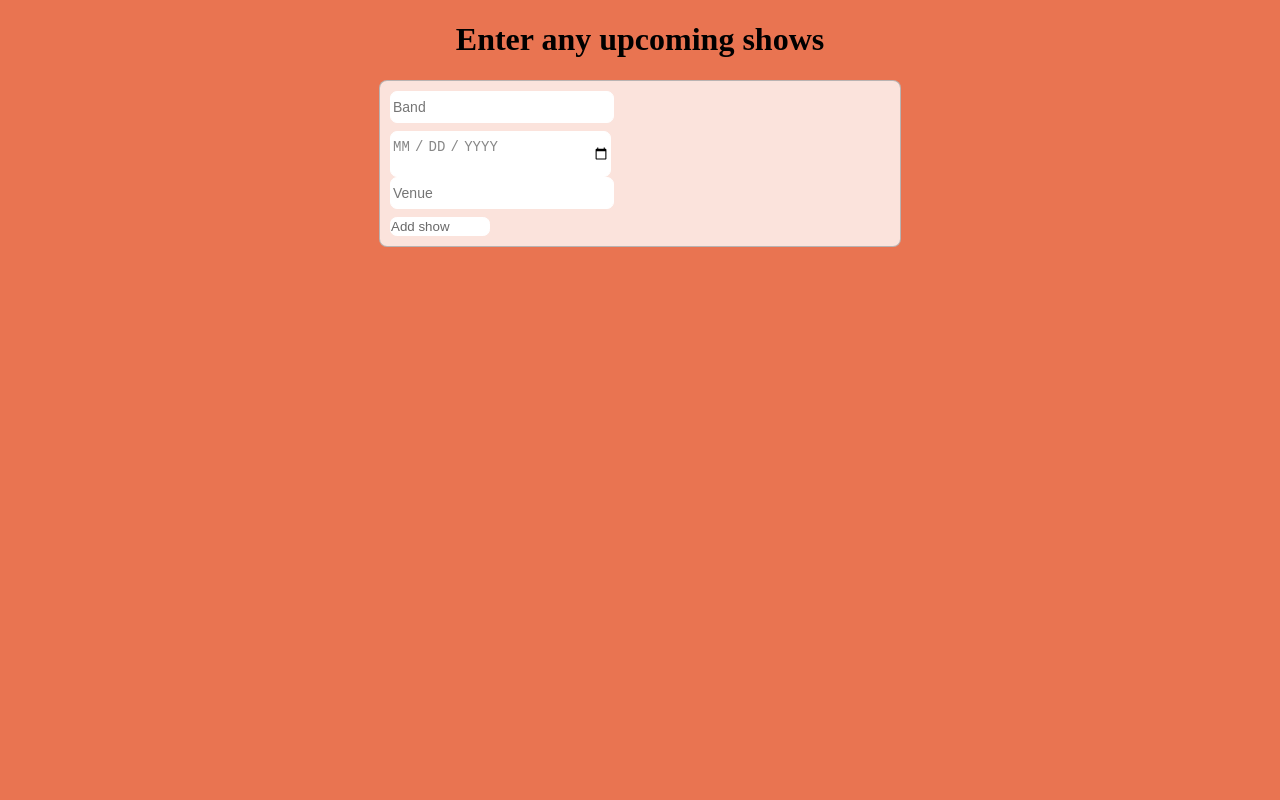
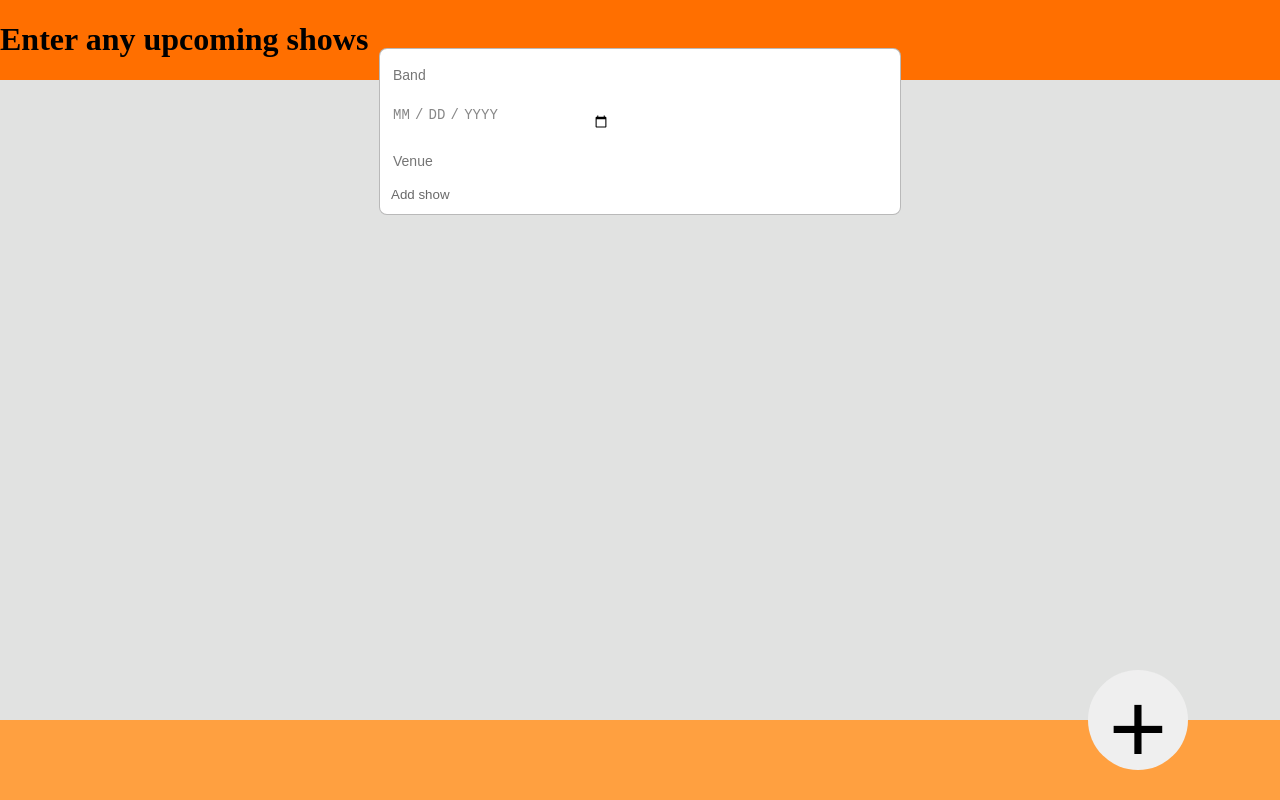
Before and after one commit to michael-mackrell/concerts, a React (Create React App) app: page / in a window 1280 px wide. Built offline with nearby package versions, Linux system fonts and the light colour scheme.

Commit message:
heavy changes to styling layout

```diff
--- a/src/components/componentStyles.scss
+++ b/src/components/componentStyles.scss
@@ -6,9 +6,11 @@
 ::-webkit-inner-spin-button { display: none; }
 
 
-body{
-  background-color: #E97451;
+::-webkit-scrollbar {
+    width: 0px;  /* Remove scrollbar space */
+    background: transparent;  /* Optional: just make scrollbar invisible */
 }
+
 
 @mixin block {
     width: 25vw;
@@ -39,19 +41,8 @@ body{
     }
 }
 
-.date {
-    @include inputStyling;
-    grid-area: date;
-    width: 17vw;
-}
-
-.venue{
-    @include inputStyling;
-    grid-area: venue;
-    //color:red;
-    margin-bottom: 1vh;
-    color:rgba(105,105,105, 0.8) !important;
-    width: 17vw;
+body {
+    background-color: #E1E2E1;
 }
 
 .band{
@@ -69,7 +60,7 @@ body{
     margin:auto;
     display: grid;
     @include gridItems;
-    //background-color: gray;
+    background-color: rgba(255, 255, 255, 1);
     grid-template-areas:
         'band'
         'date'
@@ -78,6 +69,64 @@ body{
        'button';
     grid-template-rows: auto auto auto auto;
 }
+
+.date {
+    @include inputStyling;
+    grid-area: date;
+    width: 17vw;
+}
+
+.footer {
+    background-color:#ffa040;
+    position: absolute;
+    left:0;
+    bottom:0;
+    height: 10vh;
+    width:100%;
+    z-index: 2;
+}
+
+.header {
+    background-color: #ff6f00;
+    position: absolute;
+    left:0;
+    top:0;
+    width: 100vw;
+    z-index: -1;
+}
+
+
+.mainDiv {
+    background-color: white;
+    width: 100vw;
+}
+
+.newItemButton {
+      font-size: 100px;
+      border-radius: 100%;
+      position: absolute;
+      left: 85%;
+      transform: translateY(-50%);
+      border: none;
+      text-align: center;
+      vertical-align: middle;
+      height: 1em;
+      width: 1em;
+
+}
+
+.venue{
+    @include inputStyling;
+    grid-area: venue;
+    //color:red;
+    margin-bottom: 1vh;
+    color:rgba(105,105,105, 0.8) !important;
+    width: 17vw;
+}
+
+
+
+
 
 .defaultButton{
     width: 12vw;
@@ -113,7 +162,7 @@ body{
     grid-area: showName;
 }
 
-.magicDiv{ visibility: hidden; }
+.deleteButton{ visibility: hidden; }
 
 
 
@@ -128,34 +177,36 @@ body{
     width: 50vw;
     max-width: 500px;
     display: grid;
+    height: 20vh;
     grid-template-areas:
         'showName showName showName'
         'showDetails showDetails showDetails'
         'deleteify null null';
      grid-template-rows: auto auto auto;
 
-    &:hover .magicDiv{
-        -webkit-transition:  .5s ease-in-out;
-        visibility: visible;
-        height:100%;
-        float: left;
-        grid-area: deleteify;
 
-        button {
-            margin:10% 0 10% 5%;
-            height:50%;
-        }
-    }
 
     &:hover {
-        -webkit-transition: transform .25s ease-in-out;
-        transform: scale(1.05);
+        .deleteButton {
+            visibility: visible;
+            padding:auto;
+            height:100%;
+        }
+        // -webkit-transition: transform .25s ease-in-out;
+        // transform: scale(1.05);
     }
 }
 
 .showList{
     max-width: 50vw;
-    margin:auto;
+    margin-top:5vh;
     text-align: center;
-    background-color: #E97451;
+    background-color: rgba(255, 255, 255, 0.0001);
+    position: absolute;
+    left: 50%;
+    transform: translateX(-50%);
+    z-index: 1;
+    overflow-y: scroll;
+    height:85vh;
+
 }
--- a/src/components/show.js
+++ b/src/components/show.js
@@ -20,32 +20,13 @@ const Show = (props) => {
             <h3>Date: {props.date}</h3>
             <h3>Venue: {props.venue}</h3>
         </div>
+        <button className="tallButton deleteButton" onClick={() => {props.deleteShow(props.id)}} className="deleteButton">Delete show</button>
 
-        <div className="magicDiv">
-            <button className="tallButton" onClick={() => {props.deleteShow(props.id)}} className="deleteButton">Delete show</button>
-        </div>
 
     </div>
-
-
-
-
-
-
-
-
-
-
 
     )
 
 }
 
-// const mapStateToProps = (state) => {
-//     return {
-
-//     }
-
-// }
-
 export default connect(null, {deleteShow})(Show);
--- a/src/components/showList.js
+++ b/src/components/showList.js
@@ -19,8 +19,16 @@ class ShowList extends React.Component {
         let inputBand, inputVenue, inputDate;
         console.log(this.props.shows);
         return (
+
+            <div className="mainDiv">
+                <div className="header">
+                    <h1 className="listH">Enter any upcoming shows</h1>
+
+                </div>
+
+
                 <div className="showList">
-                <h1 className="listH">Enter any upcoming shows</h1>
+
                     <form autocomplete="off" className="cssGridForm" onSubmit={(e) => {
                             e.preventDefault();
                             this.props.addShow(inputBand.value, inputVenue.value, inputDate.value)}
@@ -52,6 +60,14 @@ class ShowList extends React.Component {
                     {this.renderList()}
 
                 </div>
+
+
+
+                <div className="footer">
+                <button className="newItemButton">+</button>
+
+                </div>
+            </div>
         )
     }
 }
```
Lines whose indentation alone changed are shown as unchanged.
